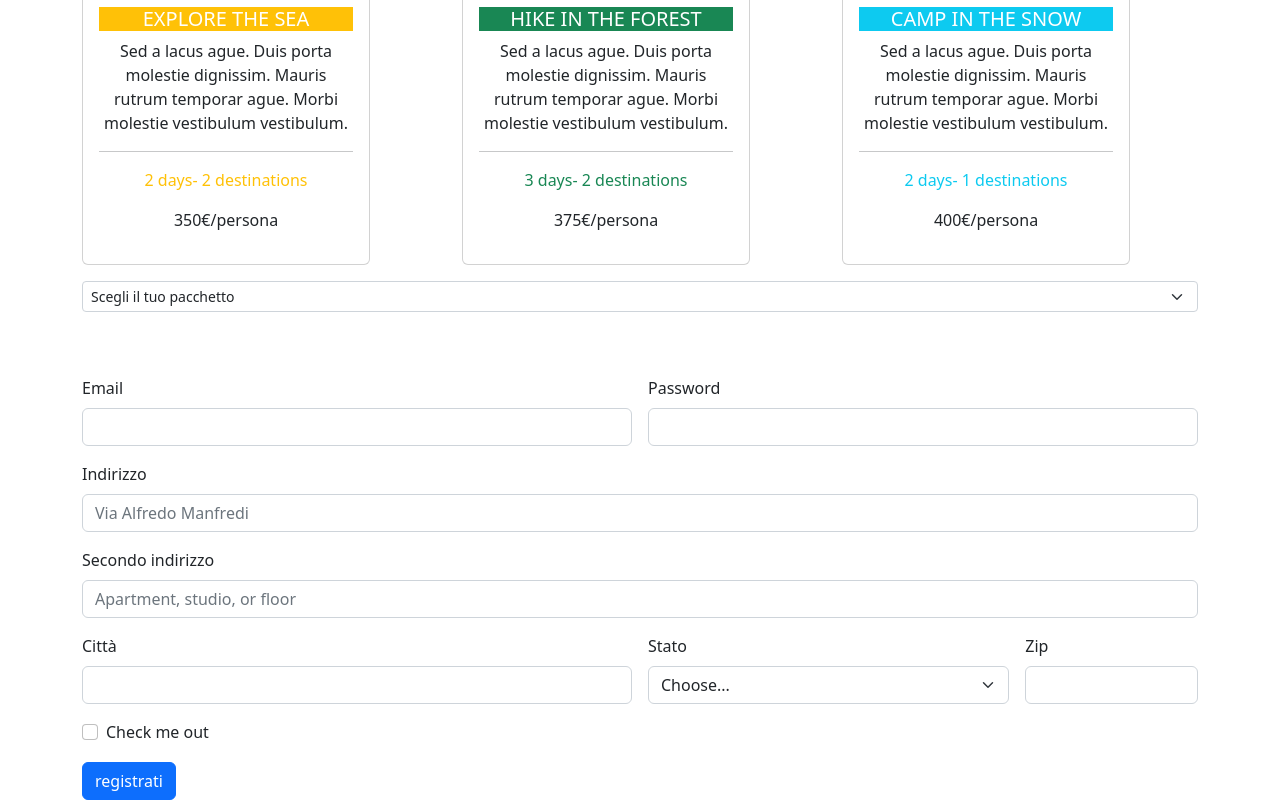
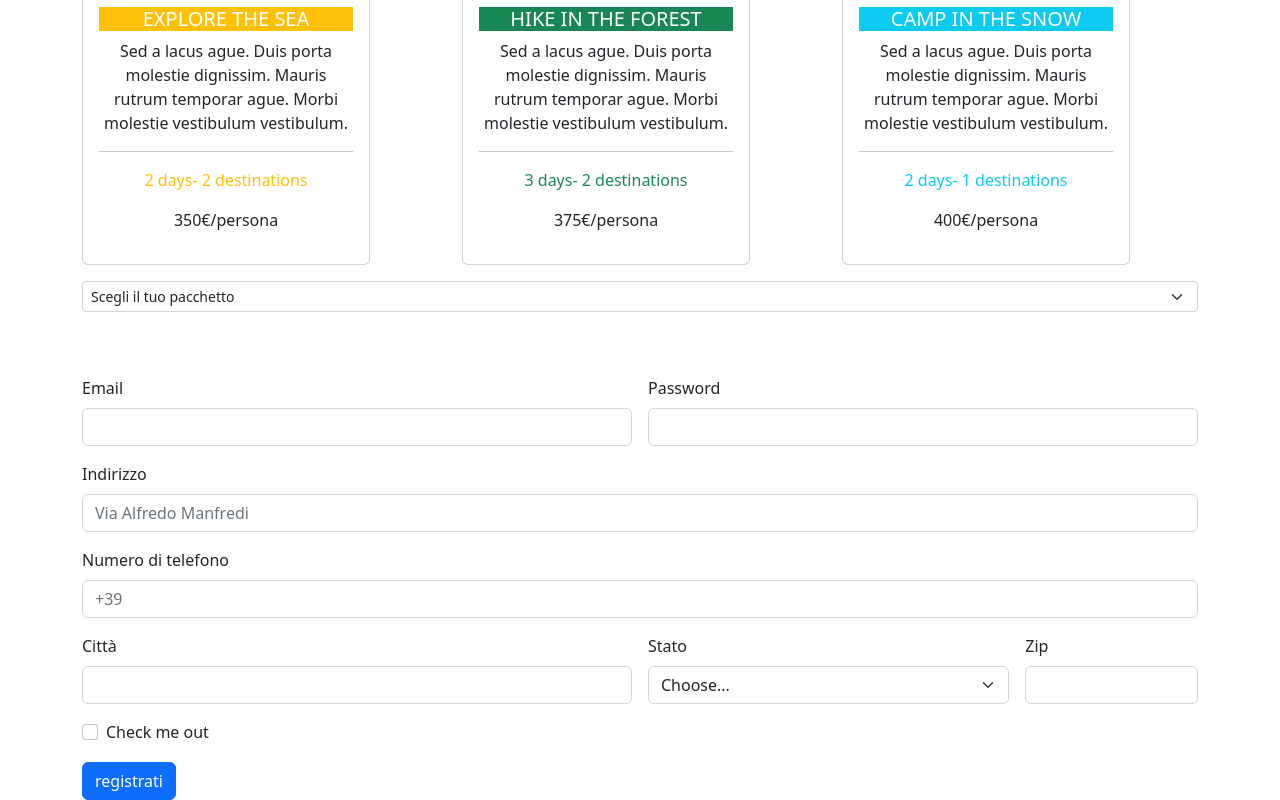
Before and after one commit to SergioScata/bootstrap-travel-agency, a plain HTML site: page index.html in a window 1280 px wide. Shown: the part 472-1272 px from the top of the page. Drawn offline with nearby package versions, Linux system fonts and the light colour scheme; files that its build step writes are made by us from their sources.

Commit message:
Work done

```diff
--- a/index.html
+++ b/index.html
@@ -119,8 +119,8 @@
               <input type="text" class="form-control" id="inputAddress" placeholder="Via Alfredo Manfredi">
             </div>
             <div class="col-12">
-              <label for="inputAddress2" class="form-label">Secondo indirizzo</label>
-              <input type="text" class="form-control" id="inputAddress2" placeholder="Apartment, studio, or floor">
+              <label for="inputAddress2" class="form-label">Numero di telefono</label>
+              <input type="text" class="form-control" id="inputAddress2" placeholder="+39">
             </div>
             <div class="col-md-6">
               <label for="inputCity" class="form-label">Città</label>
```
